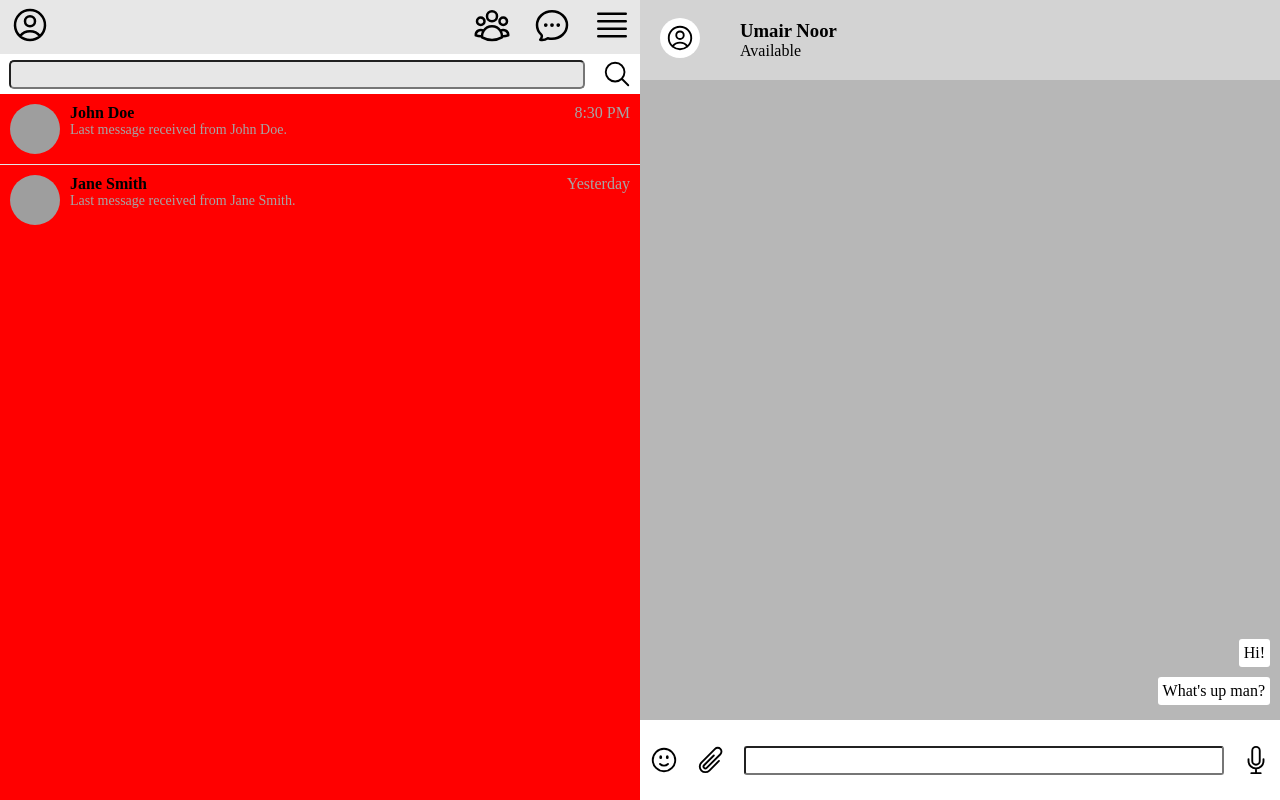
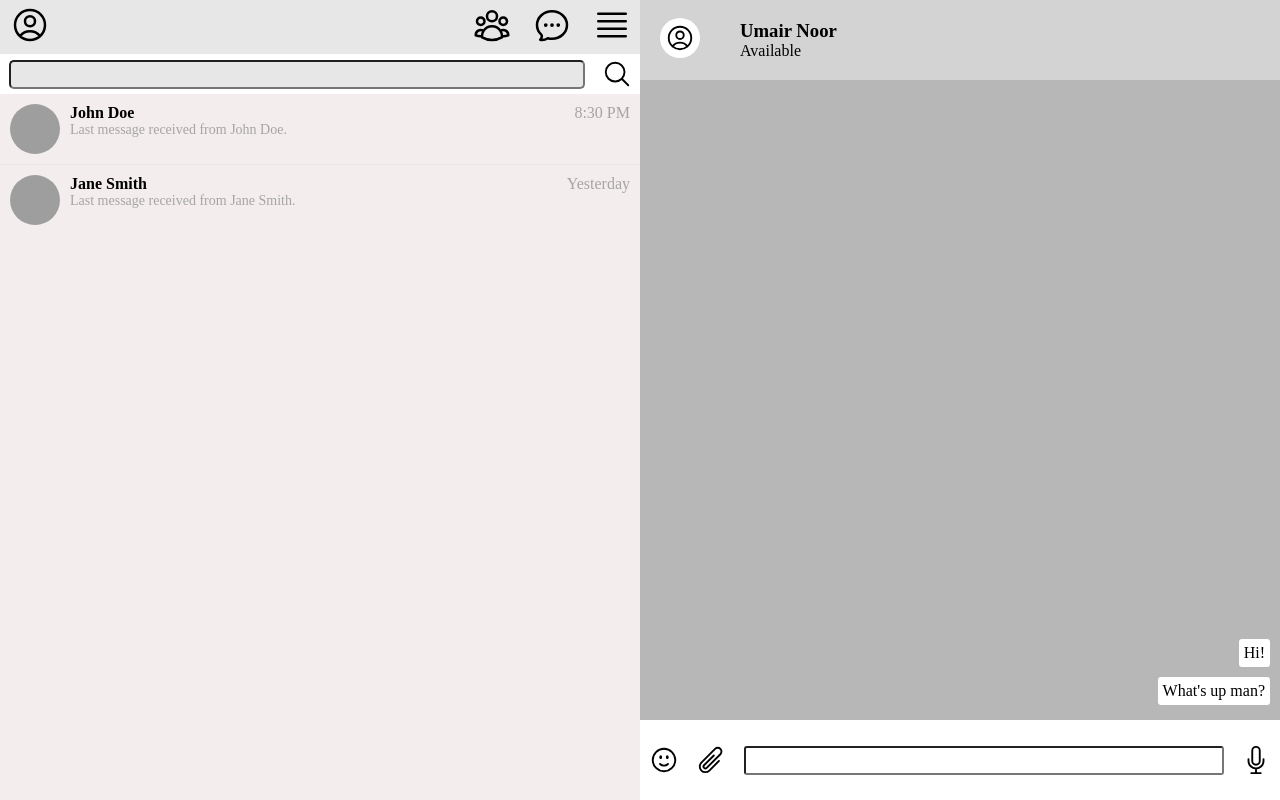
Before and after one commit to Saqib-002/whatsapp_web_landing_page, a plain HTML site: page index.html in a window 1280 px wide. Drawn offline with Linux system fonts and the light colour scheme; grey boxes are pictures that could not be loaded.

Commit message:
Changed the background color of freind_list

```diff
--- a/style.css
+++ b/style.css
@@ -16,7 +16,7 @@ svg{
 }
 
 .friend-list-container{
-    background-color: red;
+    background-color: rgb(244, 237, 237);
     width: 50vw;
     height:100vh
 }
```
